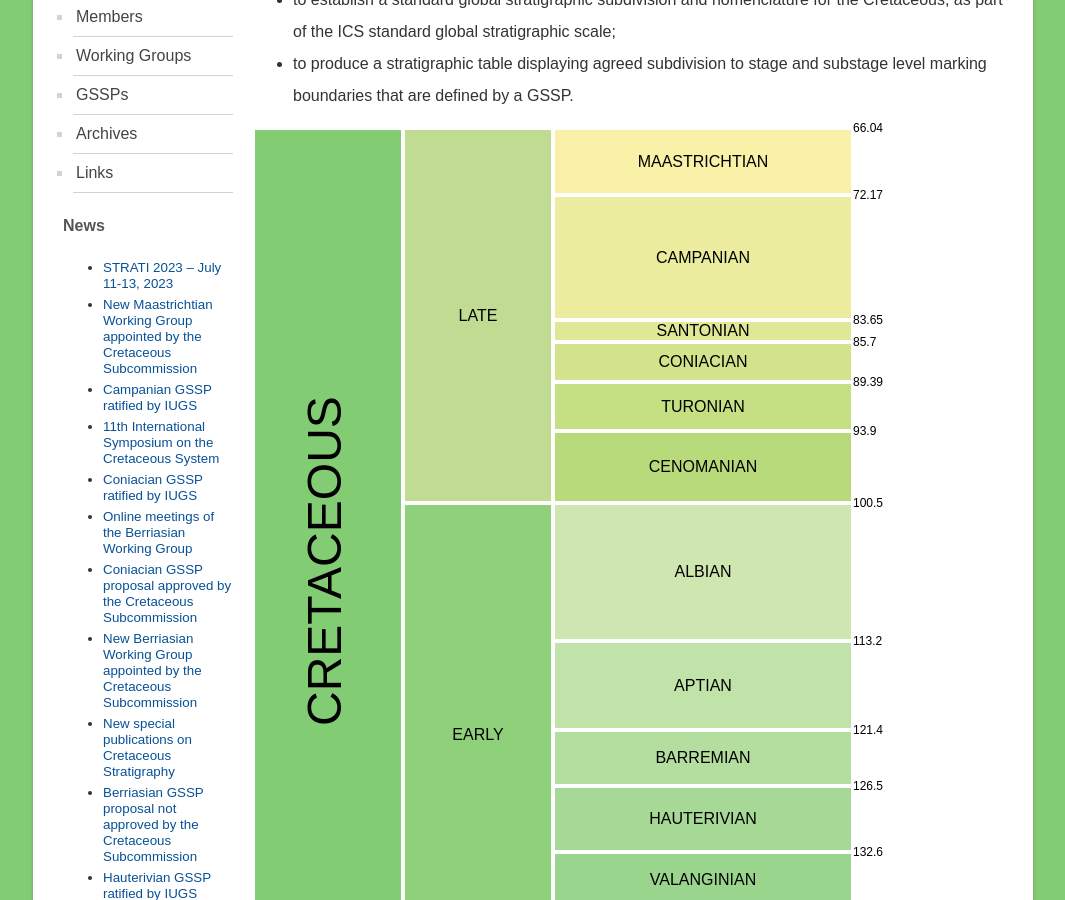
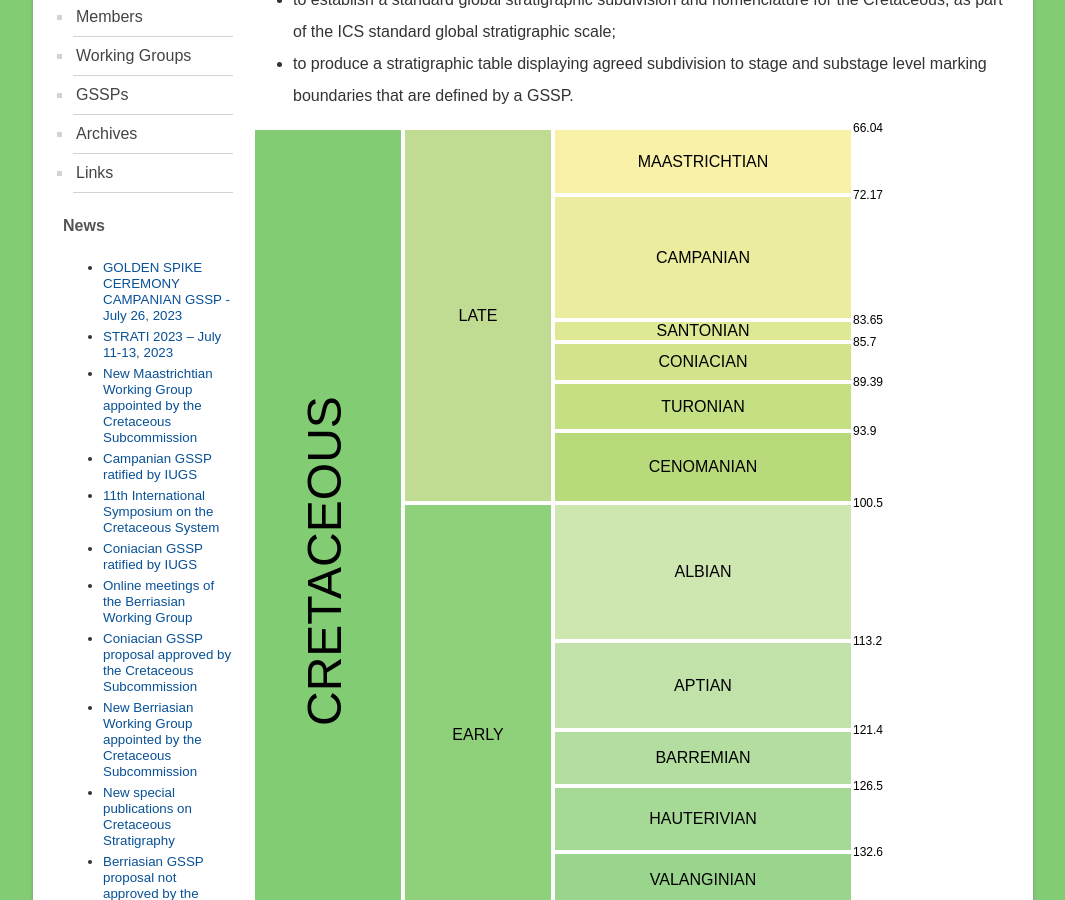
Before and after one commit to i-c-stratigraphy/subcommission-cretaceous, a Jekyll site: the page built from pages/index.md, in a window 1280 px wide and 900 px high, scrolled down 500 px. Shown: the whole window, without its empty margins (107-1172 px from the left). Built offline with Jekyll 4.4.1, drawn with Linux system fonts in a browser that asks for light colours.

Commit message:
Update menu.html

```diff
--- a/_includes/menu.html
+++ b/_includes/menu.html
@@ -38,7 +38,8 @@
 <div id="news">
     <h4>News</h4>
     <ul>
-          <li><a href="https://stratigraphy.org/subcommission-cretaceous/news/strati2023">STRATI 2023 – July 11-13, 2023</a></li>
+        <li><a href="https://stratigraphy.org/subcommission-cretaceous/news/campanian-ceremony">GOLDEN SPIKE CEREMONY CAMPANIAN GSSP - July 26, 2023</a></li>
+        <li><a href="https://stratigraphy.org/subcommission-cretaceous/news/strati2023">STRATI 2023 – July 11-13, 2023</a></li>
         <li><a href="https://stratigraphy.org/subcommission-cretaceous/news/maastrichtian-wg">New Maastrichtian Working Group appointed by the Cretaceous Subcommission</a></li>
         <li><a href="https://stratigraphy.org/subcommission-cretaceous/news/campanian_gssp">Campanian GSSP ratified by IUGS</a></li>
         <li><a href="https://stratigraphy.org/subcommission-cretaceous/news/11-symposium">11th International Symposium on the Cretaceous System</a></li>
```
